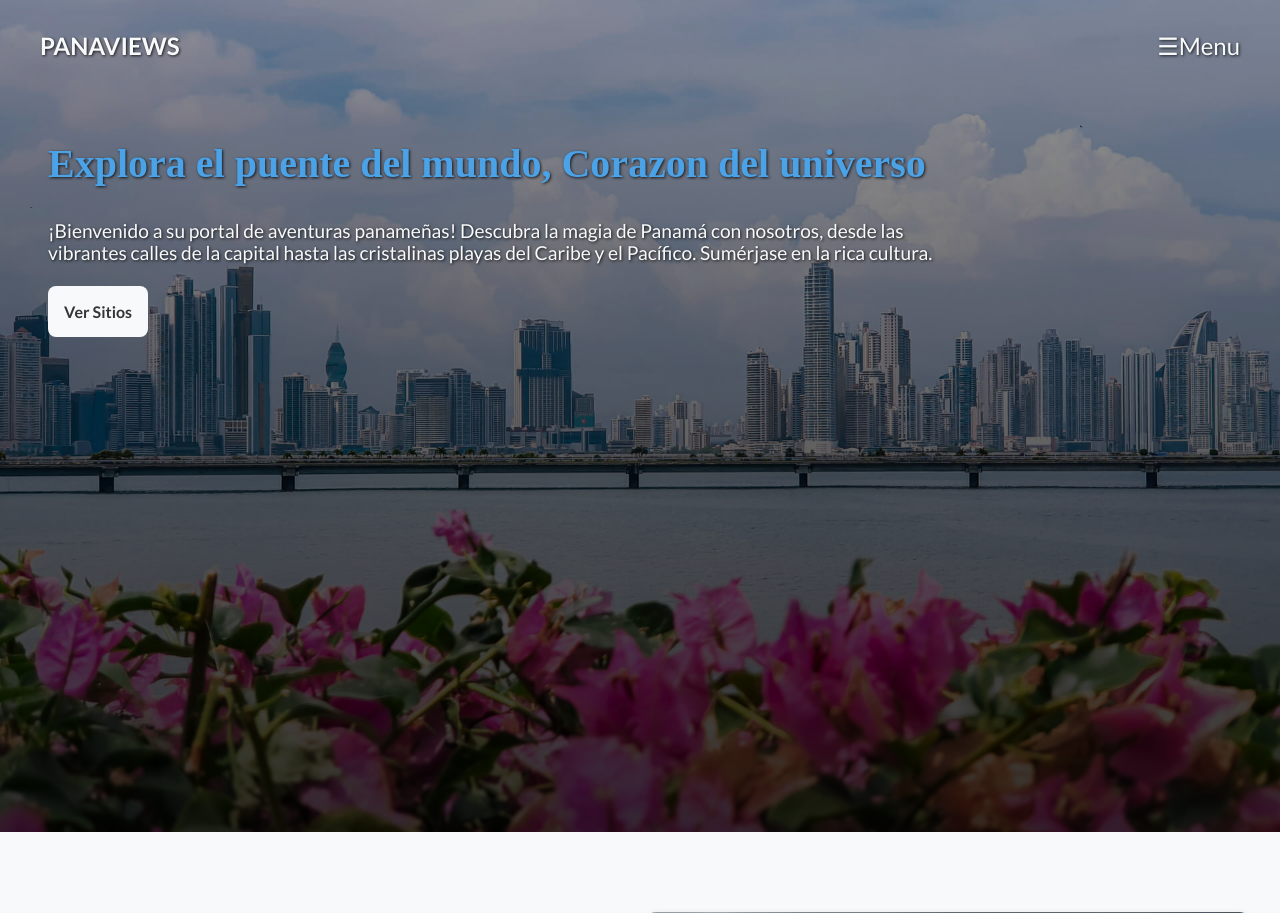
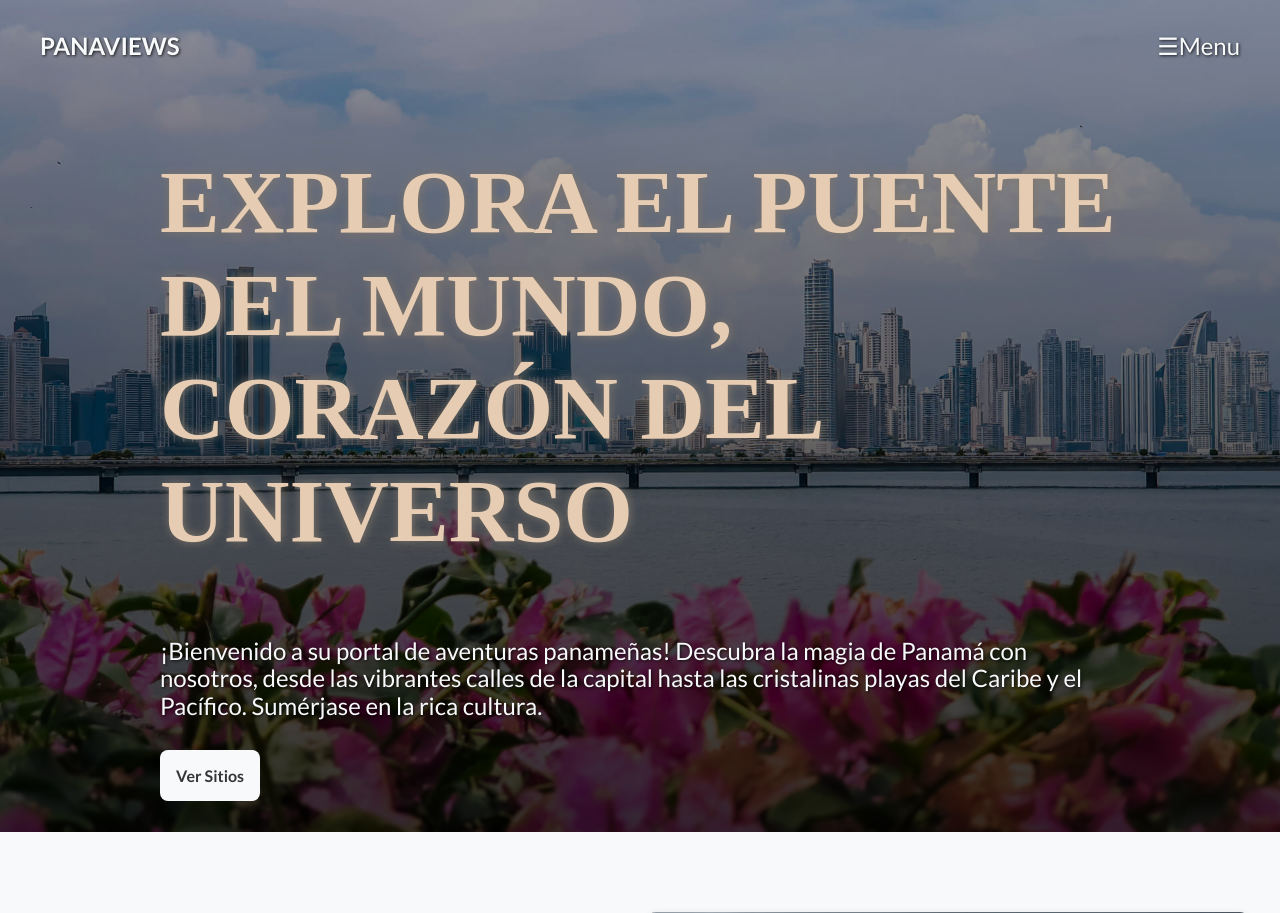
Before and after one commit to Rodrigu157/Panaviews, a PHP site: page / in a window 1280 px wide. Shown: the top 913 px of the page. Run offline with PHP 8.4, Linux system fonts and the light colour scheme; some web fonts are replaced.

Commit message:
new: Home Page Final

```diff
--- a/css/style.css
+++ b/css/style.css
@@ -95,17 +95,20 @@ h1 {
 
 /* Sección de contenido */
 .content {
-    padding: 2em;
-    max-width: 70dvw;
+    max-width: 75dvw;
+    margin: 0 auto;
+
 }
 
 .content h2{
-    font-size: 2.5em;
+    font-size: 2.8em;
     font-weight: 700;
-    color: #4ba2e6;
+    color: #e6ccb2;
+    text-shadow: #81766a 1px 0 10px;
+
 }
 .content p{
-    font-size: 1.2em;
+    font-size: 1.5em;
     margin-bottom: 2em;
 }
 
@@ -362,8 +365,16 @@ footer .redes img{
     margin-bottom: 2em;
 }
 
+@media (min-width:480px) and (max-width:960px){
+    .content h2 {
+        font-size: 3.8em;
+    }
+}
 
 @media (min-width:960px) {
+    .content h2 {
+        font-size: 5.6em;
+    }
     .info1{
         display: grid;
         grid-template-columns: 1fr 1fr;
--- a/index.html
+++ b/index.html
@@ -15,7 +15,7 @@
         </div>
 
         <section class="content">
-            <h2>Explora el puente del mundo, Corazon del universo</h2>
+            <h2>EXPLORA EL PUENTE DEL MUNDO, CORAZÓN DEL UNIVERSO</h2>
             <p>¡Bienvenido a su portal de aventuras panameñas! Descubra la magia de Panamá con nosotros,
                 desde las vibrantes calles de la capital hasta las cristalinas playas del Caribe y el Pacífico.
                 Sumérjase en la rica cultura.
```
